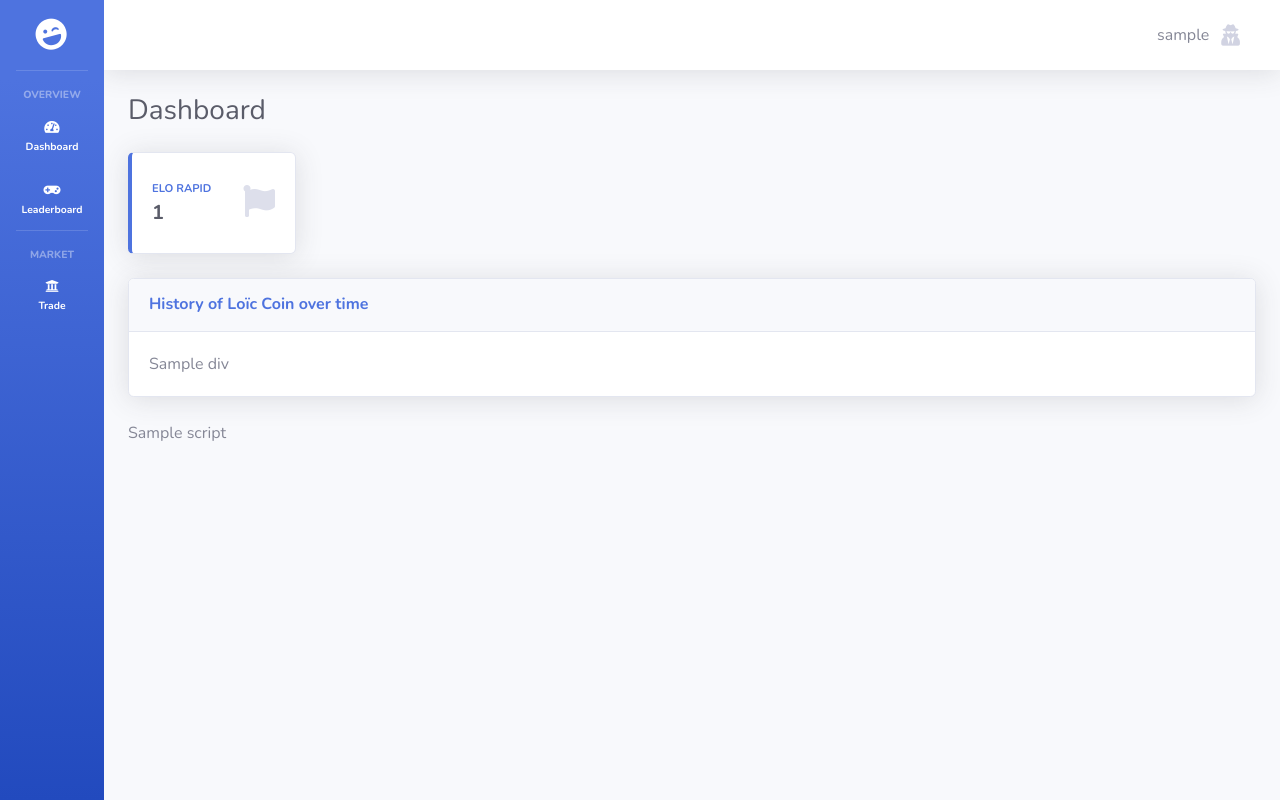
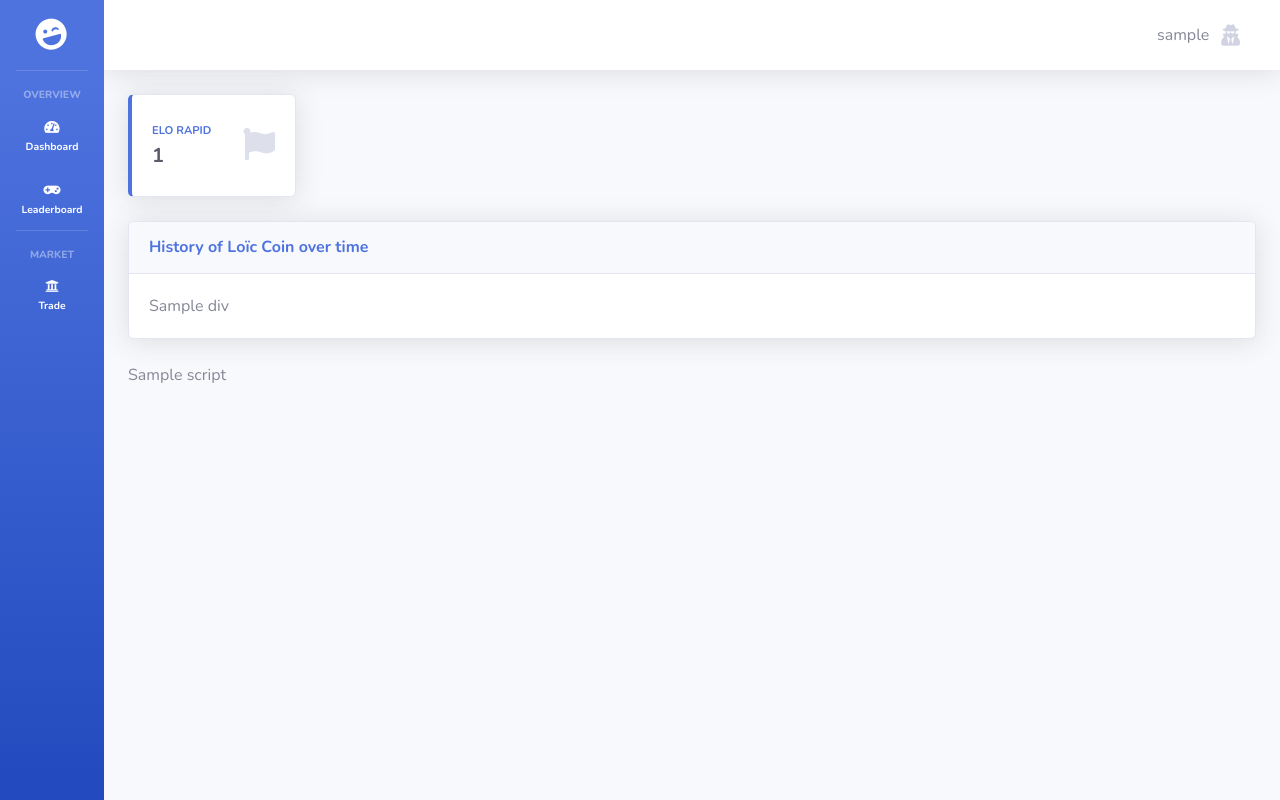
Before and after one commit to matthieu562/Chess_coin, a Flask app: template templates/home.html in a window 1280 px wide. Run offline with Flask 3, Linux system fonts and the light colour scheme; the template is opened without the code that fills it: most values are stand-ins (such as "Sample title", 1, 10 or a date in 2020); some libraries are stand-ins or nearby versions.

Commit message:
[ENH] Update CSS.

```diff
--- a/templates/home.html
+++ b/templates/home.html
@@ -405,11 +405,11 @@
                 <div class="container-fluid">
 
                     <!-- Page Heading -->
-                    <div class="d-sm-flex align-items-center justify-content-between mb-4">
-                        <h1 class="h3 mb-0 text-gray-800">Dashboard</h1>
-                        <!--<a href="#" class="d-none d-sm-inline-block btn btn-sm btn-primary shadow-sm"><i
-                                class="fas fa-download fa-sm text-white-50"></i> Generate Report</a>-->
-                    </div>
+{#                    <div class="d-sm-flex align-items-center justify-content-between mb-4">#}
+{#                        <h1 class="h3 mb-0 text-gray-800">Dashboard</h1>#}
+{#                        <!--<a href="#" class="d-none d-sm-inline-block btn btn-sm btn-primary shadow-sm"><i#}
+{#                                class="fas fa-download fa-sm text-white-50"></i> Generate Report</a>-->#}
+{#                    </div>#}
 
                     <!-- Content Row -->
                     <div class="row">
--- a/templates/leaderboard.html
+++ b/templates/leaderboard.html
@@ -50,11 +50,11 @@
                                 </div>
                             </td>
                             <td>
-                                <span class="text-success fw-bold">{{ "%.2f"|format(player.equity) }}</span>
+                                <span class="text-success fw-bold">{{ "%0.f"|format(player.equity) }}</span>
                             </td>
                             <td>
                                 <i class="fas fa-coins text-warning"></i>
-                                {{ "%.2f"|format(player.loic_coin_qty) }}
+                                {{ "%.1f"|format(player.loic_coin_qty) }}
                             </td>
                         </tr>
                     {% endfor %}
```
Also changed, not shown: app.py (+10 -6 lines).
